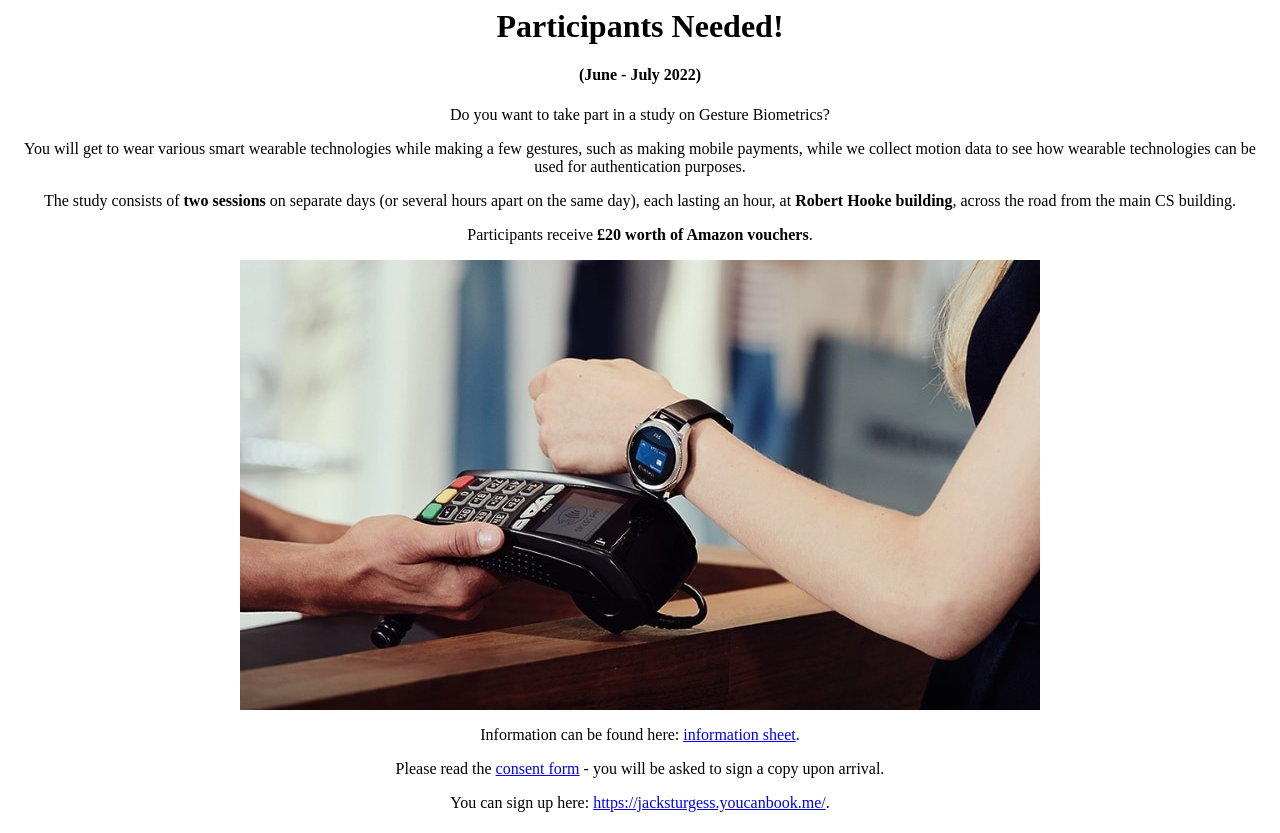
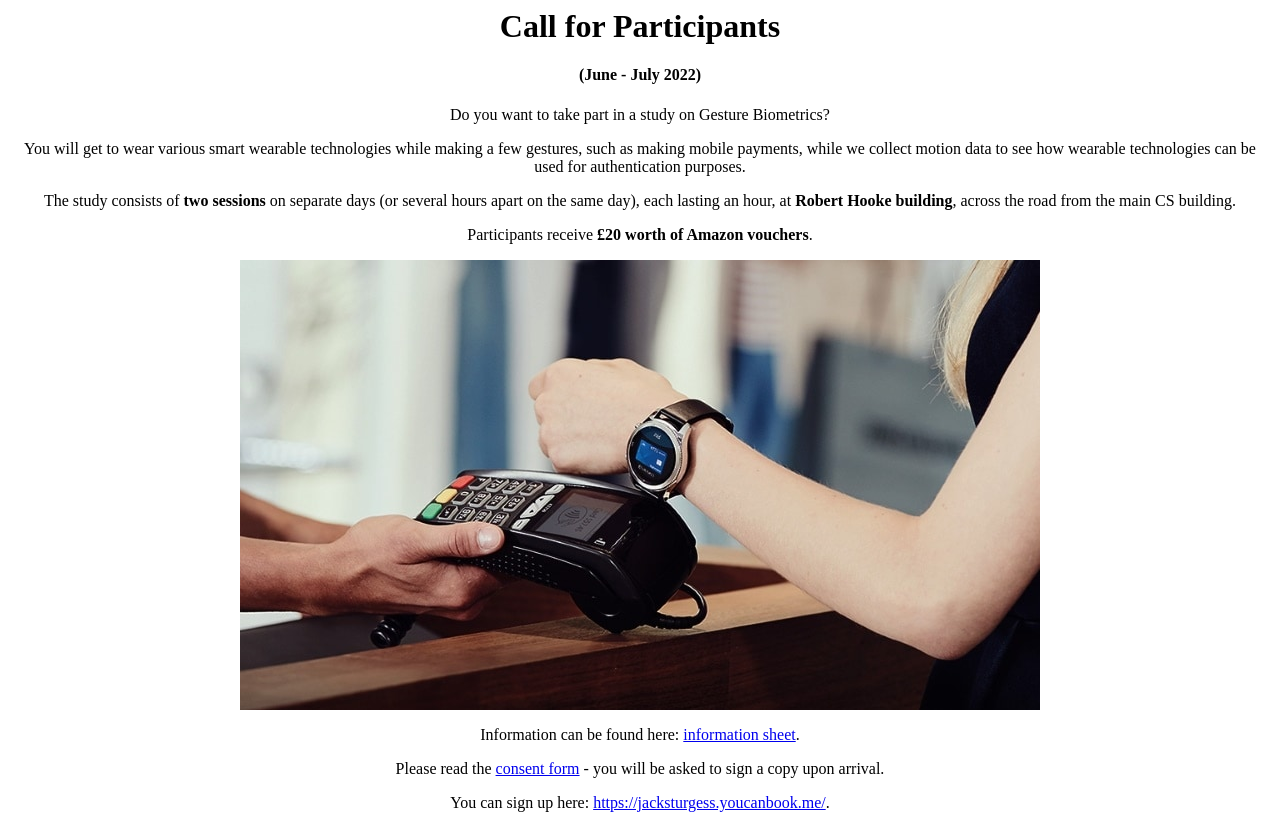
Before and after one commit to jacksturgess/gestures, a plain HTML site: page index.html in a window 1280 px wide. Drawn offline with Linux system fonts and the light colour scheme.

Commit message:
Update index.html

```diff
--- a/index.html
+++ b/index.html
@@ -12,7 +12,7 @@
 
 <body>
 	<center>
-		<h1>Participants Needed!</h1>
+		<h1>Call for Participants</h1>
 
 		<h4>(June - July 2022)<h4>
 
```
